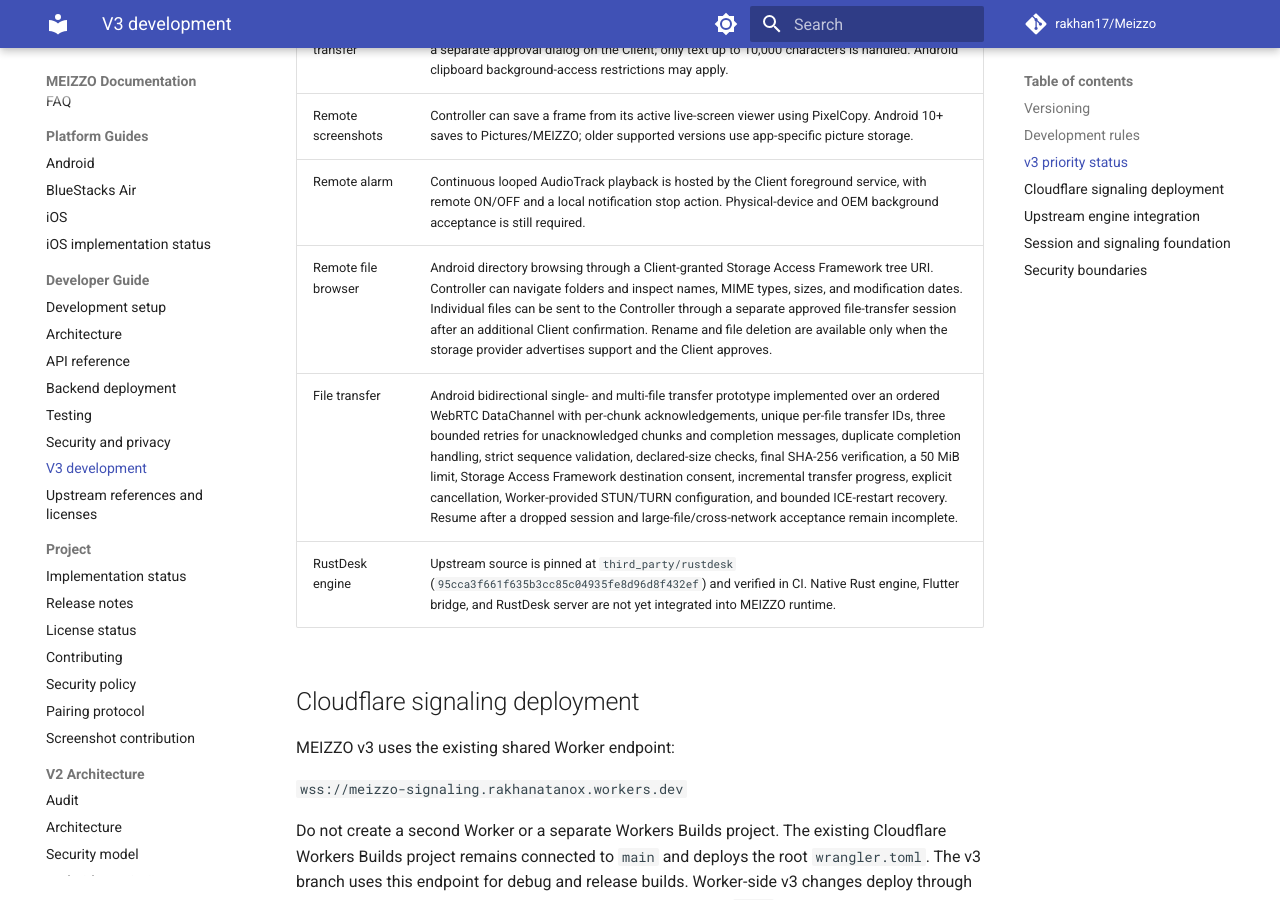
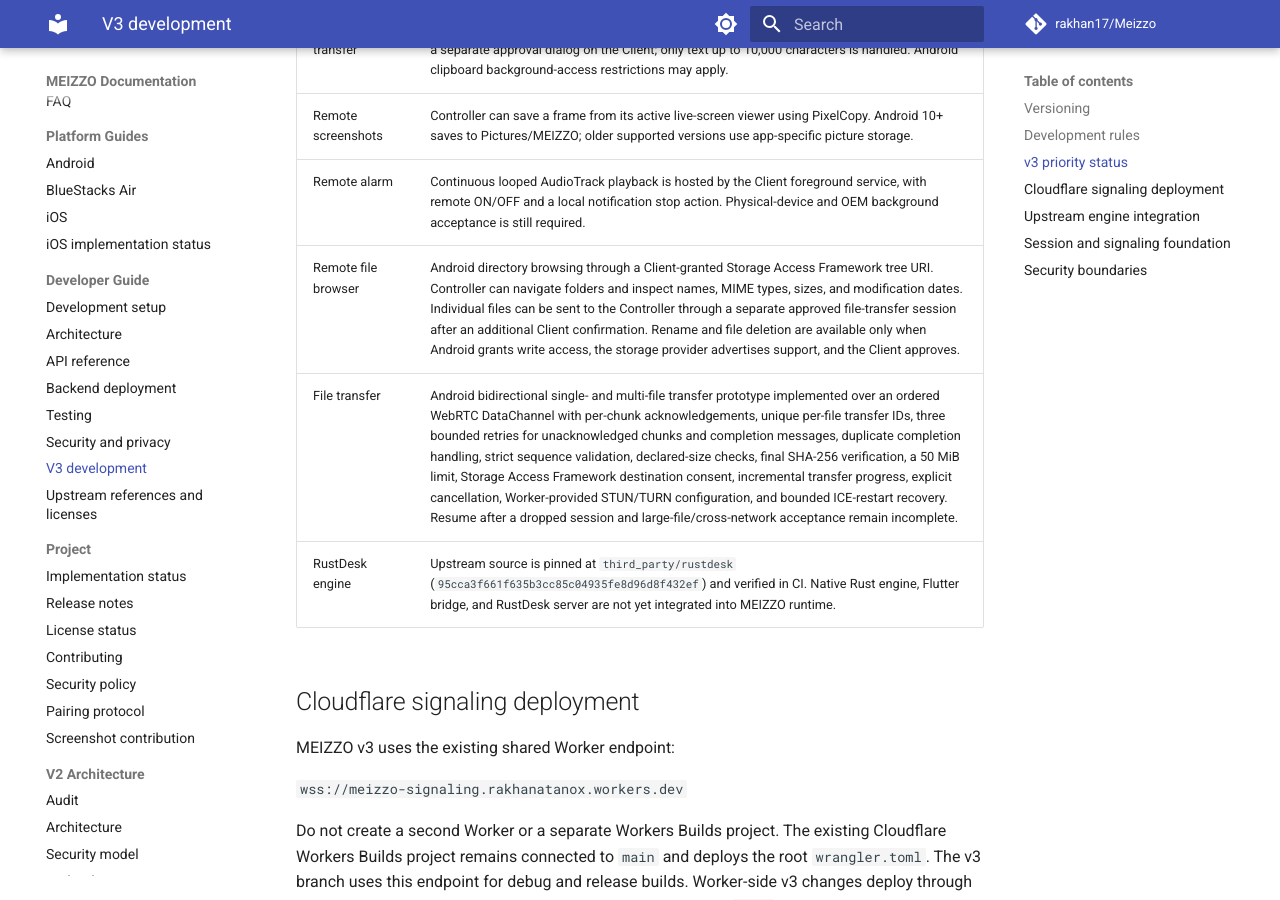
Before and after one commit to rakhan17/Meizzo, an MkDocs documentation site: the page built from docs/v3/README.md, in a window 1280 px wide and 900 px high, scrolled down 1633 px. Built offline with MkDocs 1.6.1 and Material for MkDocs 9.7.7, drawn with Linux system fonts in a browser that asks for light colours; comment, search, counter and statistics services are not loaded.

Commit message:
Clarify SAF write grant requirement for remote file mutations

```diff
--- a/docs/v3/README.md
+++ b/docs/v3/README.md
@@ -32,7 +32,7 @@ This branch is the isolated development line for MEIZZO 3.x. The v2.5.0 stable l
 | Clipboard transfer | Controller can request Client text clipboard or send text to it. Every read and overwrite requires a separate approval dialog on the Client; only text up to 10,000 characters is handled. Android clipboard background-access restrictions may apply. |
 | Remote screenshots | Controller can save a frame from its active live-screen viewer using PixelCopy. Android 10+ saves to Pictures/MEIZZO; older supported versions use app-specific picture storage. |
 | Remote alarm | Continuous looped AudioTrack playback is hosted by the Client foreground service, with remote ON/OFF and a local notification stop action. Physical-device and OEM background acceptance is still required. |
-| Remote file browser | Android directory browsing through a Client-granted Storage Access Framework tree URI. Controller can navigate folders and inspect names, MIME types, sizes, and modification dates. Individual files can be sent to the Controller through a separate approved file-transfer session after an additional Client confirmation. Rename and file deletion are available only when the storage provider advertises support and the Client approves. |
+| Remote file browser | Android directory browsing through a Client-granted Storage Access Framework tree URI. Controller can navigate folders and inspect names, MIME types, sizes, and modification dates. Individual files can be sent to the Controller through a separate approved file-transfer session after an additional Client confirmation. Rename and file deletion are available only when Android grants write access, the storage provider advertises support, and the Client approves. |
 | File transfer | Android bidirectional single- and multi-file transfer prototype implemented over an ordered WebRTC DataChannel with per-chunk acknowledgements, unique per-file transfer IDs, three bounded retries for unacknowledged chunks and completion messages, duplicate completion handling, strict sequence validation, declared-size checks, final SHA-256 verification, a 50 MiB limit, Storage Access Framework destination consent, incremental transfer progress, explicit cancellation, Worker-provided STUN/TURN configuration, and bounded ICE-restart recovery. Resume after a dropped session and large-file/cross-network acceptance remain incomplete. |
 | RustDesk engine | Upstream source is pinned at `third_party/rustdesk` (`95cca3f661f635b3cc85c04935fe8d96d8f432ef`) and verified in CI. Native Rust engine, Flutter bridge, and RustDesk server are not yet integrated into MEIZZO runtime. |
 
```
